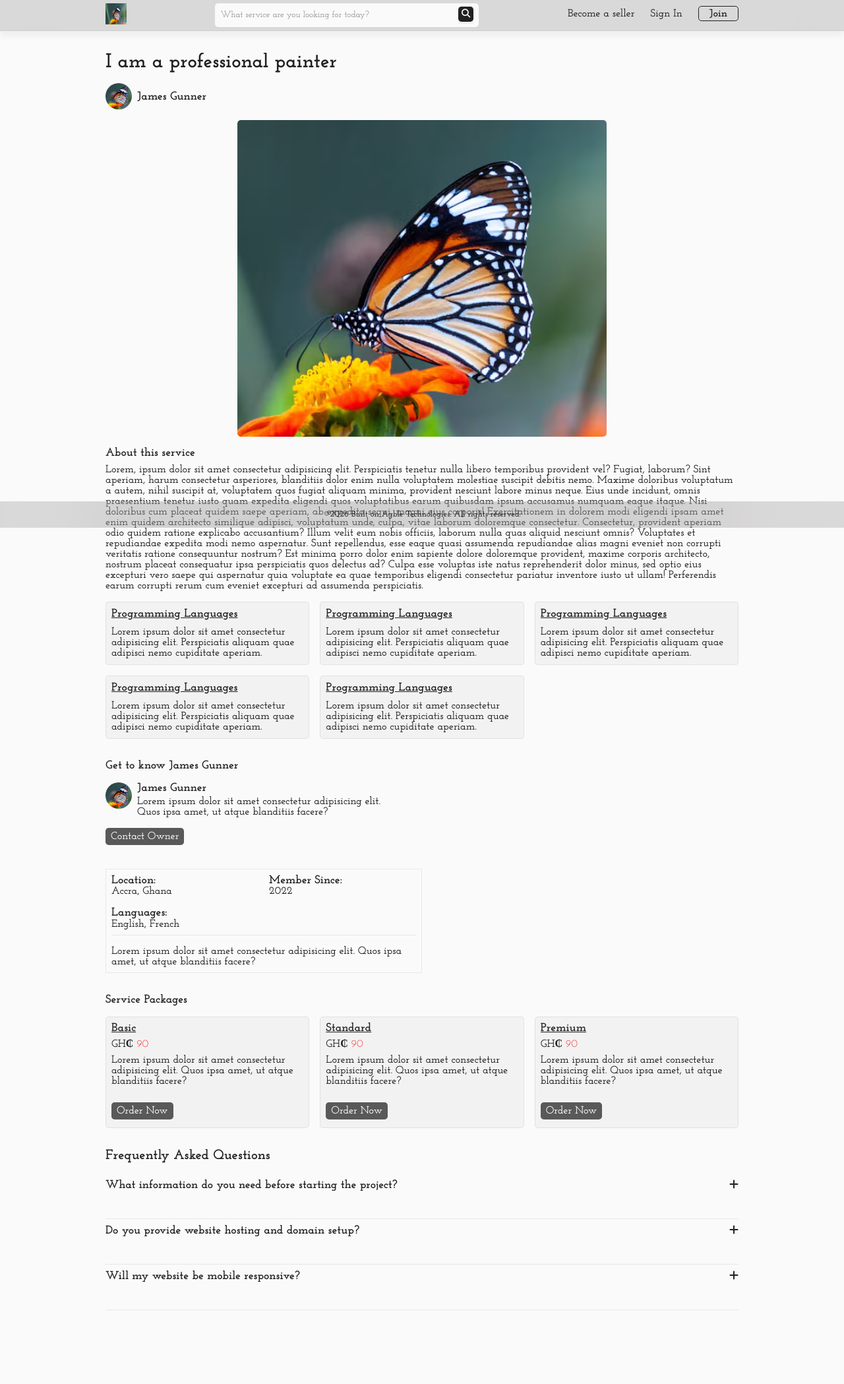
After one commit to I-AGBLE/estoket, a Django app: page /service/ in a window 1280 px wide. The commit adds this page. Shown: the whole page at 66% size. Run offline with Django 5.2, Linux system fonts and the light colour scheme.

Commit message:
service page structured and styled

```diff
--- a/main/static/css/styles.css
+++ b/main/static/css/styles.css
@@ -32,12 +32,12 @@
   --text_color_deep: #0d0d0d;
   --text_color: #222121;
   --text_color_variant: rgb(90, 89, 89);
-  --color_dark_light:	#f2f2f2;
+  --color_dark_light: #f2f2f2;
   --color_gold: #f8c641;
   --color_dark_medium: #e6e6e6;
   --color_danger: #f03333;
-  --box_shadow: 0 .5rem .5rem rgba(224, 222, 222, 0.4);
-  --box_shadow_dark: .5rem .5rem .5rem rgba(161, 156, 156, 0.2);
+  --box_shadow: 0 0.5rem 0.5rem rgba(224, 222, 222, 0.4);
+  --box_shadow_dark: 0.5rem 0.5rem 0.5rem rgba(161, 156, 156, 0.2);
   --transition: all 300ms ease;
   --border_radius: 0.3rem;
 }
@@ -49,22 +49,22 @@ h1 {
 
 h2 {
   font-size: 1.6rem;
-  font-weight: 800;
+  font-weight: 850;
 }
 
 h3 {
   font-size: 1.3rem;
-  font-weight: 700;
+  font-weight: 800;
 }
 
 h4 {
   font-size: 1.1rem;
-  font-weight: 600;
+  font-weight: 800;
 }
 
 p {
   font-size: 1rem;
-  font-weight: 600;
+  font-weight: 550;
 }
 
 a {
@@ -359,8 +359,6 @@ main {
   gap: 2rem;
 }
 
-
-
 .service_flyer_link a {
   background-color: var(--color_gold);
   padding: 0.5rem 1rem;
@@ -411,6 +409,7 @@ main {
   height: 15rem;
   width: 100%;
   border-radius: var(--border_radius);
+  overflow: hidden;
 }
 
 .popular_service_card_image img {
@@ -432,13 +431,13 @@ main {
   display: flex;
   justify-content: space-between;
   border-bottom: 1px solid var(--default_border);
-  padding-bottom: .5rem;
+  padding-bottom: 0.5rem;
 }
 
 .pro_ad_section_title a {
   background-color: var(--text_color);
   color: var(--default_bg_deep);
-  padding: .5rem 1rem;
+  padding: 0.5rem 1rem;
   border-radius: var(--border_radius);
   transition: var(--transition);
 }
@@ -452,12 +451,12 @@ main {
 .pro_ad_section_cards {
   display: grid;
   grid-template-columns: repeat(4, 1fr);
-  gap: .5rem;
+  gap: 0.5rem;
 }
 
 .pro_ad_section_card {
   display: grid;
-  gap: .5rem;
+  gap: 0.5rem;
 }
 
 .pro_ad_section_card_icon i {
@@ -486,7 +485,7 @@ main {
 
 .banner_right {
   width: 15rem;
-  border-radius: var(--border_radius)
+  border-radius: var(--border_radius);
 }
 .banner_right img {
   width: 100%;
@@ -497,7 +496,7 @@ main {
 
 .banner_left ul {
   display: grid;
-  gap: .5rem;
+  gap: 0.5rem;
   list-style: disc;
 }
 
@@ -509,7 +508,7 @@ main {
 .banner_link a {
   background-color: var(--text_color);
   color: var(--default_bg);
-  padding: .3rem .5rem;
+  padding: 0.3rem 0.5rem;
   border-radius: var(--border_radius);
   transition: var(--transition);
 }
@@ -540,7 +539,6 @@ center p {
   padding-top: 0.9rem;
 }
 
-
 .all_services_container {
   margin: 2rem 10rem;
   display: grid;
@@ -570,17 +568,17 @@ center p {
 
 .service {
   display: grid;
-  gap: .5rem;
+  gap: 0.5rem;
 }
 
 .service_owner {
   display: flex;
-  gap: .5rem;
+  gap: 0.5rem;
   align-items: center;
 }
 
 .service_owner:hover {
-  transform: translateX(.2rem);
+  transform: translateX(0.2rem);
 }
 
 .service_owner_image {
@@ -601,6 +599,196 @@ center p {
   text-decoration: underline;
 }
 
+.service_details_container {
+  margin: 2rem 10rem;
+  display: grid;
+  gap: 2rem;
+}
+
+.service_details {
+  display: grid;
+  gap: 1rem;
+}
+
+.service_details_about {
+  display: grid;
+  gap: 1rem;
+}
+
+.service_details_images {
+  height: 30rem;
+  width: 35rem;
+  border-radius: var(--border_radius);
+  overflow: hidden;
+}
+
+.service_details_images img {
+  width: 100%;
+  height: 100%;
+  object-fit: cover;
+  border-radius: var(--border_radius);
+  overflow: hidden;
+}
+
+.service_details_text {
+  display: grid;
+  gap: 0.5rem;
+}
+
+.service_owner_skillset {
+  display: grid;
+  grid-template-columns: repeat(3, 1fr);
+  gap: 1rem;
+}
+
+.skillset {
+  background-color: var(--color_dark_light);
+  padding: 0.5rem;
+  border-radius: var(--border_radius);
+  display: grid;
+  gap: 0.5rem;
+  height: 6rem;
+  border: 1px solid var(--default_border);
+}
+
+.skillset h4 {
+  text-decoration: underline;
+}
+
+.contact_service_owner {
+  display: grid;
+  margin-top: 1rem;
+}
+
+.contact_service_owner {
+  display: grid;
+  gap: 1rem;
+}
+
+.service_owner_details {
+  display: flex;
+  gap: 0.5rem;
+  justify-content: flex-start;
+  align-items: flex-start;
+}
+
+.service_owner_about p {
+  width: 25rem;
+}
+
+.contact_service_owner_btn a {
+  background-color: var(--text_color_variant);
+  color: var(--default_bg);
+  padding: 0.3rem 0.5rem;
+  border-radius: var(--border_radius);
+  transition: var(--transition);
+}
+
+.contact_service_owner_btn a:hover {
+  background-color: var(--color_dark_medium);
+  color: var(--text_color);
+  box-shadow: var(--box_shadow_dark);
+}
+
+.more_about_service {
+  display: grid;
+  gap: 1rem;
+  border: 1px solid var(--default_border);
+  width: 50%;
+  padding: 0.5rem;
+}
+
+.bio {
+  display: grid;
+  grid-template-columns: repeat(2, 1fr);
+  gap: 1rem;
+  border-bottom: 1px solid var(--default_border);
+  padding-bottom: 0.5rem;
+}
+.service_packages {
+  display: grid;
+  gap: 1rem;
+}
+
+.service_packages_list {
+  display: grid;
+  grid-template-columns: repeat(3, 1fr);
+  gap: 1rem;
+}
+
+.service_package {
+  display: grid;
+  gap: 0.5rem;
+  border: 1px solid var(--default_border);
+  padding: 0.5rem;
+  border-radius: var(--border_radius);
+  transition: var(--transition);
+  background-color: var(--color_dark_light);
+}
+
+.service_package:hover {
+  box-shadow: var(--box_shadow_dark);
+  background-color: var(--color_dark_medium);
+}
+
+.service_package_btn a {
+  background-color: var(--text_color_variant);
+  color: var(--default_bg);
+  padding: 0.3rem 0.5rem;
+  border-radius: var(--border_radius);
+  transition: var(--transition);
+  margin-top: 1rem;
+}
+
+.service_package_btn a:hover {
+  background-color: var(--color_dark_medium);
+  color: var(--text_color);
+  box-shadow: var(--box_shadow_dark);
+}
+
+.service_package_title h4 {
+  text-decoration: underline;
+}
+
+.faq_section {
+  max-width: 100%;
+  display: grid;
+  gap: 1rem;
+}
+
+
+.faq_item {
+  border-bottom: 1px solid var(--default_border);
+  padding: .5rem 0;
+}
+
+.faq_question {
+  display: flex;
+  justify-content: space-between;
+  align-items: center;
+  cursor: pointer;
+}
+
+.faq_icon {
+  font-size: 1rem;
+}
+
+.faq_answer {
+  max-height: 0;
+  overflow: hidden;
+  transition: var(--transition);
+  color: var(--text_color_variant);
+  margin: 1rem 0;
+}
+
+.faq_item.active .faq_answer {
+  max-height: 200px;
+}
+
+.faq_item.active .faq_icon i {
+  transform: rotate(45deg);
+  color: var(--color_danger);
+}
 
 
 
@@ -611,7 +799,10 @@ center p {
 
 
 
-  .swiper {
+
+
+
+.swiper {
   width: 4rem;
   height: 4rem;
 }
--- a/main/templates/services/index.html
+++ b/main/templates/services/index.html
@@ -20,7 +20,7 @@
         </div>
       </a>
 
-      <a href="">
+      <a href="{% url 'public:service' %}">
         <div class="service_desc">
           <p>
             Lorem ipsum dolor sit amet consectetur adipisicing elit. Quos ipsa
--- /dev/null
+++ b/main/templates/services/service.html
@@ -0,0 +1,412 @@
+{% extends 'z_partials/layout.html' %} {% load static %} {% block content %}
+
+<div class="service_details_container">
+  <div class="service_details">
+    <div class="service_details_title">
+      <h1>I am a professional painter</h1>
+    </div>
+
+    <a href="">
+      <div class="service_owner">
+        <div class="service_owner_image">
+          <img src="{% static 'images/logo.png' %}" alt="" />
+        </div>
+        <h4>James Gunner</h4>
+      </div>
+    </a>
+
+    <div class="service_details_about">
+      <center>
+        <div class="service_details_images">
+          <img src="{% static 'images/logo.png'%}" alt="" />
+        </div>
+      </center>
+
+      <div class="service_details_text">
+        <h4>About this service</h4>
+        <p>
+          Lorem, ipsum dolor sit amet consectetur adipisicing elit. Perspiciatis
+          tenetur nulla libero temporibus provident vel? Fugiat, laborum? Sint
+          aperiam, harum consectetur asperiores, blanditiis dolor enim nulla
+          voluptatem molestiae suscipit debitis nemo. Maxime doloribus
+          voluptatum a autem, nihil suscipit at, voluptatem quos fugiat aliquam
+          minima, provident nesciunt labore minus neque. Eius unde incidunt,
+          omnis praesentium tenetur iusto quam expedita eligendi quos
+          voluptatibus earum quibusdam ipsum accusamus numquam eaque itaque.
+          Nisi doloribus cum placeat quidem saepe aperiam, ab expedita sequi,
+          magni eius corporis! Exercitationem in dolorem modi eligendi ipsam
+          amet enim quidem architecto similique adipisci, voluptatum unde,
+          culpa, vitae laborum doloremque consectetur. Consectetur, provident
+          aperiam odio quidem ratione explicabo accusantium? Illum velit eum
+          nobis officiis, laborum nulla quas aliquid nesciunt omnis? Voluptates
+          et repudiandae expedita modi nemo aspernatur. Sunt repellendus, esse
+          eaque quasi assumenda repudiandae alias magni eveniet non corrupti
+          veritatis ratione consequuntur nostrum? Est minima porro dolor enim
+          sapiente dolore doloremque provident, maxime corporis architecto,
+          nostrum placeat consequatur ipsa perspiciatis quos delectus ad? Culpa
+          esse voluptas iste natus reprehenderit dolor minus, sed optio eius
+          excepturi vero saepe qui aspernatur quia voluptate ea quae temporibus
+          eligendi consectetur pariatur inventore iusto ut ullam! Perferendis
+          earum corrupti rerum cum eveniet excepturi ad assumenda perspiciatis.
+        </p>
+      </div>
+    </div>
+
+    <div class="service_owner_skillset">
+      <div class="skillset">
+        <h4>Programming Languages</h4>
+        <p>
+          Lorem ipsum dolor sit amet consectetur adipisicing elit. Perspiciatis
+          aliquam quae adipisci nemo cupiditate aperiam.
+        </p>
+      </div>
+
+      <div class="skillset">
+        <h4>Programming Languages</h4>
+        <p>
+          Lorem ipsum dolor sit amet consectetur adipisicing elit. Perspiciatis
+          aliquam quae adipisci nemo cupiditate aperiam.
+        </p>
+      </div>
+
+      <div class="skillset">
+        <h4>Programming Languages</h4>
+        <p>
+          Lorem ipsum dolor sit amet consectetur adipisicing elit. Perspiciatis
+          aliquam quae adipisci nemo cupiditate aperiam.
+        </p>
+      </div>
+
+      <div class="skillset">
+        <h4>Programming Languages</h4>
+        <p>
+          Lorem ipsum dolor sit amet consectetur adipisicing elit. Perspiciatis
+          aliquam quae adipisci nemo cupiditate aperiam.
+        </p>
+      </div>
+
+      <div class="skillset">
+        <h4>Programming Languages</h4>
+        <p>
+          Lorem ipsum dolor sit amet consectetur adipisicing elit. Perspiciatis
+          aliquam quae adipisci nemo cupiditate aperiam.
+        </p>
+      </div>
+    </div>
+
+    <div class="contact_service_owner">
+      <div class="contact_service_owner_title">
+        <h4>Get to know James Gunner</h4>
+      </div>
+
+      <div class="service_owner_details">
+        <div class="service_owner_image">
+          <img src="{% static 'images/logo.png' %}" alt="" />
+        </div>
+
+        <!--  TODO: to lead to general business page  -->
+        <div class="service_owner_name">
+          <a href="">
+            <h4>James Gunner</h4>
+          </a>
+
+          <div class="service_owner_about">
+            <p>
+              Lorem ipsum dolor sit amet consectetur adipisicing elit. Quos ipsa
+              amet, ut atque blanditiis facere?
+            </p>
+          </div>
+        </div>
+      </div>
+
+      <!--  TODO: to lead to profile details -->
+      <div class="contact_service_owner_btn">
+        <a href="">Contact Owner</a>
+      </div>
+    </div>
+  </div>
+
+  <div class="more_about_service">
+    <div class="bio">
+      <div class="bio_location">
+        <h4>Location:</h4>
+        <p>Accra, Ghana</p>
+      </div>
+
+      <div class="bio_date_joined">
+        <h4>Member Since:</h4>
+        <p>2022</p>
+      </div>
+
+      <div class="bio_languages">
+        <h4>Languages:</h4>
+        <p>English, French</p>
+      </div>
+    </div>
+
+    <div class="bio_desc">
+      <p>
+        Lorem ipsum dolor sit amet consectetur adipisicing elit. Quos ipsa amet,
+        ut atque blanditiis facere?
+      </p>
+    </div>
+  </div>
+
+  <div class="service_packages">
+    <div class="service_packages_title">
+      <h4>Service Packages</h4>
+    </div>
+
+    <div class="service_packages_list">
+      <div class="service_package">
+        <div class="service_package_title">
+          <h4>Basic</h4>
+        </div>
+
+        <div class="service_package_price">
+          <p>GH&#8373; <span>90</span></p>
+        </div>
+
+        <div class="service_package_desc">
+          <p>
+            Lorem ipsum dolor sit amet consectetur adipisicing elit. Quos ipsa
+            amet, ut atque blanditiis facere?
+          </p>
+        </div>
+
+        <div class="service_package_btn">
+          <a href="">Order Now</a>
+        </div>
+      </div>
+
+      <div class="service_package">
+        <div class="service_package_title">
+          <h4>Standard</h4>
+        </div>
+
+        <div class="service_package_price">
+          <p>GH&#8373; <span>90</span></p>
+        </div>
+
+        <div class="service_package_desc">
+          <p>
+            Lorem ipsum dolor sit amet consectetur adipisicing elit. Quos ipsa
+            amet, ut atque blanditiis facere?
+          </p>
+        </div>
+
+        <div class="service_package_btn">
+          <a href="">Order Now</a>
+        </div>
+      </div>
+
+      <div class="service_package">
+        <div class="service_package_title">
+          <h4>Premium</h4>
+        </div>
+
+        <div class="service_package_price">
+          <p>GH&#8373; <span>90</span></p>
+        </div>
+
+        <div class="service_package_desc">
+          <p>
+            Lorem ipsum dolor sit amet consectetur adipisicing elit. Quos ipsa
+            amet, ut atque blanditiis facere?
+          </p>
+        </div>
+
+        <div class="service_package_btn">
+          <a href="">Order Now</a>
+        </div>
+      </div>
+    </div>
+  </div>
+
+  <section class="faq_section">
+    <div class="faq_title">
+      <h3>Frequently Asked Questions</h3>
+    </div>
+
+    <div class="faq_container">
+      <div class="faq_item">
+        <div class="faq_question">
+          <h4>What information do you need before starting the project?</h4>
+          <span class="faq_icon"><i class="fa-solid fa-plus"></i></span>
+        </div>
+        <div class="faq_answer">
+         <p>
+          I will need your business details, preferred design style, content,
+          images, and any specific features you want on the website.
+        </p>
+        </div>
+      </div>
+
+      <div class="faq_item">
+        <div class="faq_question">
+          <h4>Do you provide website hosting and domain setup?</h4>
+          <span class="faq_icon"><i class="fa-solid fa-plus"></i></span>
+        </div>
+        <div class="faq_answer">
+          Yes. I can help you purchase a domain, set up hosting, and deploy your
+          website so it is accessible online.
+        </div>
+      </div>
+
+      <div class="faq_item">
+        <div class="faq_question">
+         <h4> Will my website be mobile responsive?</h4>
+          <span class="faq_icon"><i class="fa-solid fa-plus"></i></span>
+        </div>
+        <div class="faq_answer">
+          Absolutely. All websites are built to work perfectly on mobile,
+          tablet, and desktop devices.
+        </div>
+      </div>
+    </div>
+  </section>
+
+
+
+  <script>
+    const faqItems = document.querySelectorAll(".faq_item");
+
+    faqItems.forEach((item) => {
+      const question = item.querySelector(".faq_question");
+
+      question.addEventListener("click", () => {
+        item.classList.toggle("active");
+      });
+    });
+  </script>
+</div>
+
+<!--
+<style>
+  .swiper {
+    width: 100%;
+    height: 100%;
+  }
+
+  .swiper-slide {
+    text-align: center;
+    font-size: 18px;
+    background: #444;
+    display: flex;
+    justify-content: center;
+    align-items: center;
+  }
+
+  .swiper-slide img {
+    display: block;
+    width: 100%;
+    height: 100%;
+    object-fit: cover;
+  }
+
+  body {
+    background: #000;
+    color: #000;
+  }
+
+  .swiper {
+    width: 100%;
+    height: 300px;
+    margin-left: auto;
+    margin-right: auto;
+  }
+
+  .swiper-slide {
+    background-size: cover;
+    background-position: center;
+  }
+
+  .mySwiper2 {
+    height: 80%;
+    width: 100%;
+  }
+
+  .mySwiper {
+    height: 20%;
+    box-sizing: border-box;
+    padding: 10px 0;
+  }
+
+  .mySwiper .swiper-slide {
+    width: 25%;
+    height: 100%;
+    opacity: 0.4;
+  }
+
+  .mySwiper .swiper-slide-thumb-active {
+    opacity: 1;
+  }
+
+  .swiper-slide img {
+    display: block;
+    width: 100%;
+    height: 100%;
+    object-fit: cover;
+  }
+</style>
+
+<div
+  style="--swiper-navigation-color: #fff; --swiper-pagination-color: #fff"
+  class="swiper mySwiper2"
+>
+  <div class="swiper-wrapper">
+    <div class="swiper-slide">
+      <img src="{% static 'images/logo.png' %}" alt="" />
+    </div>
+
+    <div class="swiper-slide">
+      <img src="{% static 'images/logo.png' %}" alt="" />
+    </div>
+    <div class="swiper-slide">
+      <img src="{% static 'images/logo.png' %}" alt="" />
+    </div>
+  </div>
+  <div class="swiper-button-next"></div>
+  <div class="swiper-button-prev"></div>
+</div>
+<div class="swiper mySwiper">
+  <div class="swiper-wrapper">
+    <div class="swiper-slide">
+      <img src="{% static 'images/logo.png' %}" alt="" />
+    </div>
+
+    <div class="swiper-slide">
+      <img src="{% static 'images/logo.png' %}" alt="" />
+    </div>
+    <div class="swiper-slide">
+      <img src="{% static 'images/logo.png' %}" alt="" />
+    </div>
+  </div>
+</div>
+
+<script src="https://cdn.jsdelivr.net/npm/swiper@12/swiper-bundle.min.js"></script>
+
+<script>
+  document.addEventListener("DOMContentLoaded", function () {
+    var swiper = new Swiper(".mySwiper", {
+      spaceBetween: 10,
+      slidesPerView: 4,
+      freeMode: true,
+      watchSlidesProgress: true,
+    });
+
+    var swiper2 = new Swiper(".mySwiper2", {
+      spaceBetween: 10,
+      navigation: {
+        nextEl: ".swiper-button-next",
+        prevEl: ".swiper-button-prev",
+      },
+      thumbs: {
+        swiper: swiper,
+      },
+    });
+  });
+</script>
+-->
+
+{% endblock content %}
--- a/main/templates/z_partials/layout.html
+++ b/main/templates/z_partials/layout.html
@@ -29,8 +29,7 @@
     <link rel="stylesheet" href="https://cdnjs.cloudflare.com/ajax/libs/font-awesome/6.2.1/css/all.min.css">
 
     <!-- Swiper JS  -->
-  <link rel="stylesheet" href="https://cdn.jsdelivr.net/npm/swiper@12/swiper-bundle.min.css" />
-  </head>
+<link rel="stylesheet" href="https://cdn.jsdelivr.net/npm/swiper@12/swiper-bundle.min.css"/>  </head>
 
 <!-- ----------------------------------Nav Section------------------------------------->
   <body>
--- a/main/urls.py
+++ b/main/urls.py
@@ -7,4 +7,5 @@ app_name = "public"
 urlpatterns = [
     path("", views.index, name="index"),
     path("services/", views.all_services, name="all_services"),
+    path("service/", views.service, name="service"),
 ]
--- a/main/views.py
+++ b/main/views.py
@@ -6,3 +6,6 @@ def index(request):
 
 def all_services(request):
     return render(request, 'services/index.html')
+
+def service(request):
+    return render(request, 'services/service.html')
```
